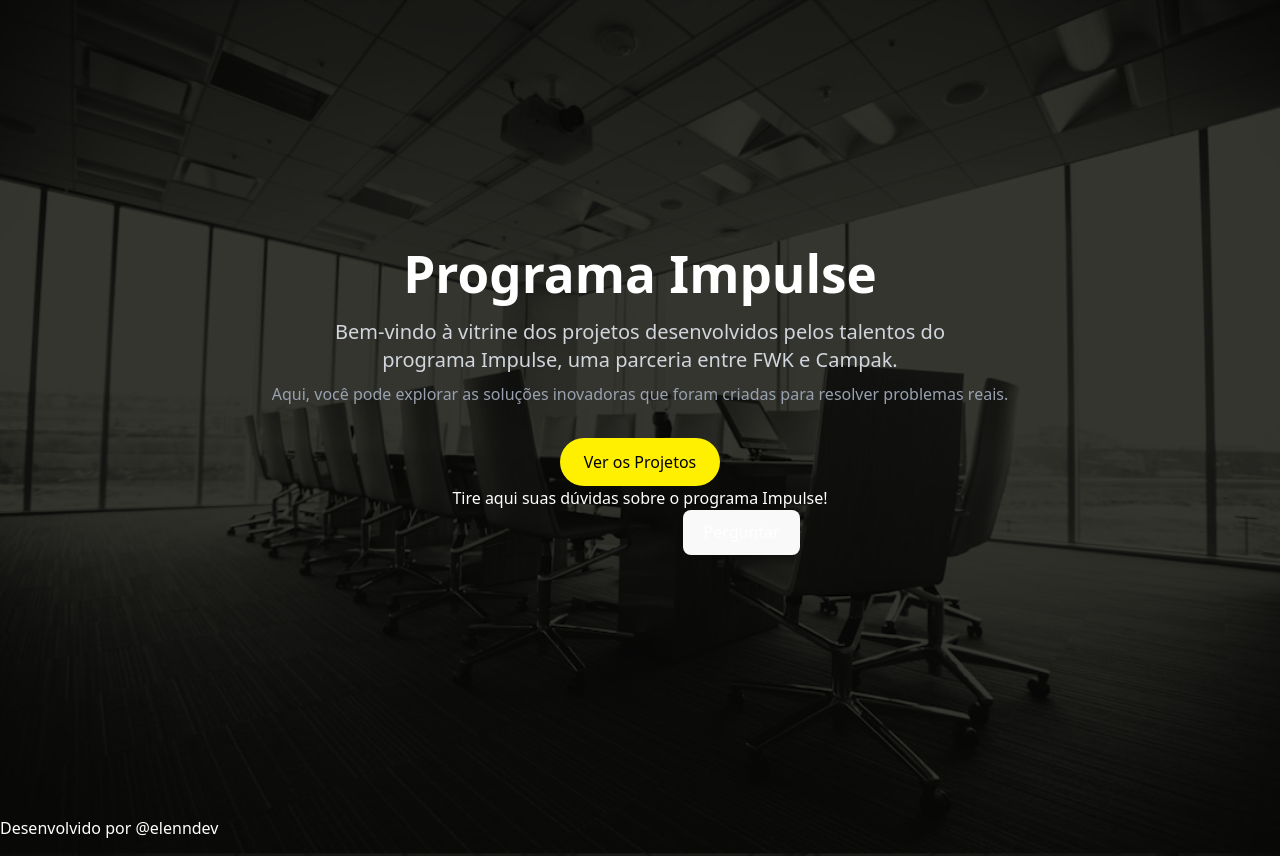
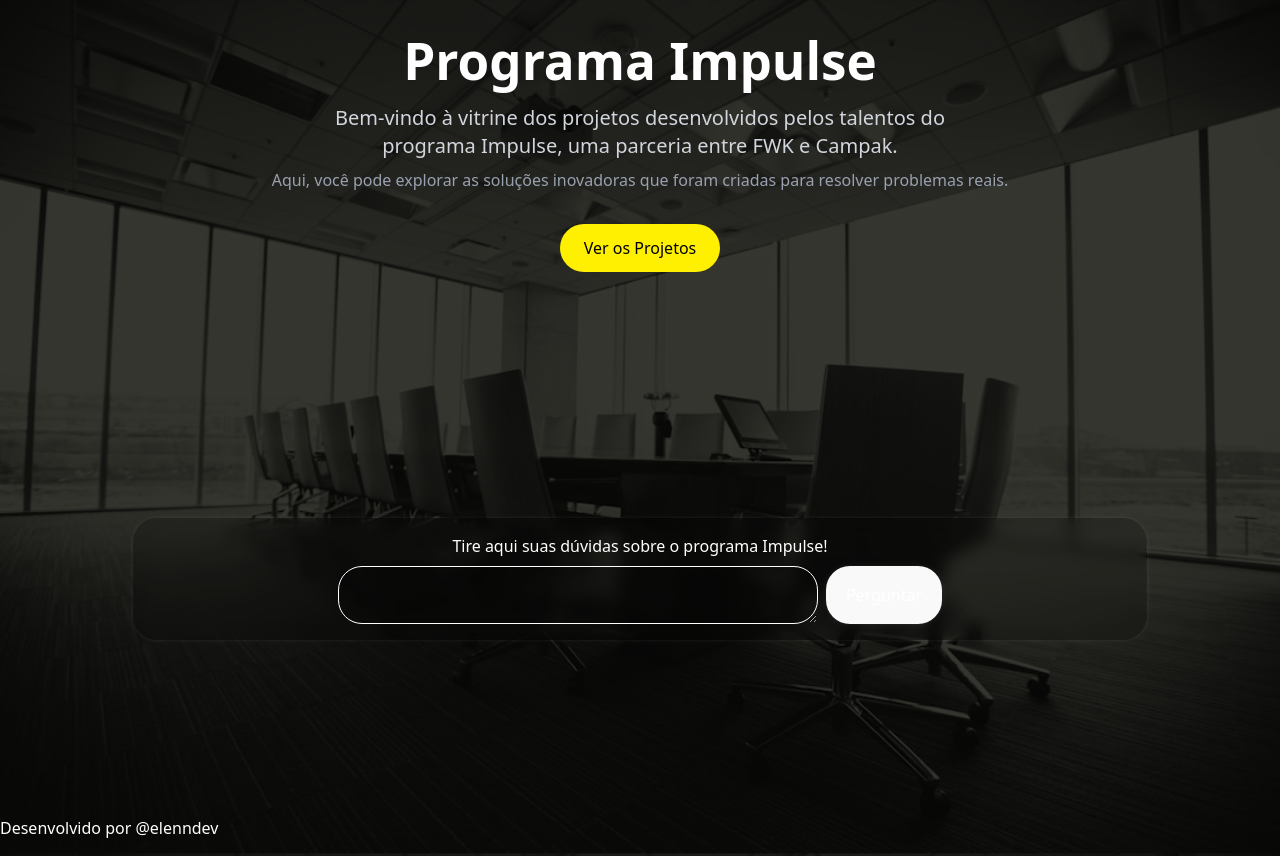
Before and after one commit to elenndev/Impulse-Portfolio, a React (Vite) app: page / in a window 1280 px wide. Built offline with nearby package versions, Linux system fonts and the light colour scheme; no server answers.

Commit message:
add to the context information about the project duration

```diff
--- a/src/components/AiQueryField.tsx
+++ b/src/components/AiQueryField.tsx
@@ -3,7 +3,9 @@
 
 export const AiQueryField = () => {
   const { aiResponse, handleFormSubmit } = useAiQueryField(cleanInput);
-  const inputRef = useRef<HTMLInputElement | null>(null);
+  const inputRef = useRef<HTMLTextAreaElement | null>(null);
+
+  const isLoading = aiResponse === "Analisando pergunta..."
 
   function cleanInput() {
     if (!inputRef?.current) return;
@@ -12,13 +14,21 @@
   }
 
   return (
-    <div>
-      <div className="aiField">{aiResponse}</div>
-      <form className="userField"
+    <section className="white-shadow-sm mx-auto mb-[8rem] mt-2 flex flex-col py-4 justify-center items-center w-full md:w-5/6 bg-[#0000002e] backdrop-blur-sm rounded-3xl">
+      <div className="aiField w-[90%] md:w-3/4 text-center mb-2">{aiResponse}</div>
+      <form className="userField flex flex-row gap-2"
         onSubmit={(e) => handleFormSubmit(e, inputRef.current)}>
-        <input ref={inputRef} type="text" minLength={5} required />
-        <button type="submit">Perguntar</button>
+        <textarea
+          ref={inputRef}
+          minLength={5} required
+          className="w-[30em] rounded-3xl border border-white bg-[#0000002e] pl-2 pt-2 flex items-center" />
+        <button
+          className="rounded-3xl white-shadow-sm disabled:opacity-60"
+          type="submit"
+          disabled={isLoading}>
+          Perguntar
+        </button>
       </form>
-    </div>
+    </section>
   )
 }
--- a/src/constants/impulseProjectContext.ts
+++ b/src/constants/impulseProjectContext.ts
@@ -1,4 +1,5 @@
 export const impulseProjectContext = {
   "O que é o projeto": "Programa IMPULSE é uma iniciativa voltada para a capacitação de jovens em programação e tecnologia, proporcionando uma formação prática, gratuita e imersiva. Além de impactar socialmente os participantes, o programa fortalece sua qualificação profissional, preparando-os para atuar no mercado de tecnologia como Desenvolvedoresas Júnior.",
-  "Mais informações": " Programa IMPULSE é totalmente gratuito para os participantes e foram distribuidos equipamentos para quem não possuia um notebook, conseguir participar. O grupo que participou foi composto de jovens de 16 a 29 anos, que residam em Maracanaú/CE ou Itumbiara/GO, e estejam cursando ou tenham concluído o ensino médio em escola pública. Porém quanto a localização, o projeto aconteceu de forma remota, com exceção apenas da visita técnica a CanPack, que aconteceu nas fábricas da cidade de Itumbiara e de Maracanaú. Os participantes foram avaliados periodicamente por meio de desafios, projetos práticos e exercícios dentro da plataforma FreeCodeCamp e receberam aulas dos mentores e dos experts em diversos tópicos essencials no mundo tech, foram elas aulas de Gestão de tempo e entendimento do problema, Validação do problema e prototipagem da solução, Gestão e organização de time, conceitos de design UI/UX, como se preparar para carreira tech, empreendedorismo na vida real, além do conteúdo técnico aprendido através da plataforma FreeCodeCamp, que permite que além de aprender de forma gratuíta, os participantes pudessem também resgatar seus certificados do que foi aprendido na plataforma. Além disso, através de grupos de mentoria, o programa oferece um espaço que os participantes conseguiram um colaborar com o outro, desenvolvendo assim soft skills de comunicação e trabalho em equipe."
+  "Mais informações": "Programa IMPULSE é totalmente gratuito para os participantes e foram distribuidos equipamentos para quem não possuia um notebook, conseguir participar. O grupo que participou foi composto de jovens de 16 a 29 anos, que residam em Maracanaú/CE ou Itumbiara/GO, e estejam cursando ou tenham concluído o ensino médio em escola pública. Porém quanto a localização, o projeto aconteceu de forma remota, com exceção apenas da visita técnica a CanPack, que aconteceu nas fábricas da cidade de Itumbiara e de Maracanaú. Os participantes foram avaliados periodicamente por meio de desafios, projetos práticos e exercícios dentro da plataforma FreeCodeCamp e receberam aulas dos mentores e dos experts em diversos tópicos essencials no mundo tech, foram elas aulas de Gestão de tempo e entendimento do problema, Validação do problema e prototipagem da solução, Gestão e organização de time, conceitos de design UI/UX, como se preparar para carreira tech, empreendedorismo na vida real, além do conteúdo técnico aprendido através da plataforma FreeCodeCamp, que permite que além de aprender de forma gratuíta, os participantes pudessem também resgatar seus certificados do que foi aprendido na plataforma. Além disso, através de grupos de mentoria, o programa oferece um espaço que os participantes conseguiram um colaborar com o outro, desenvolvendo assim soft skills de comunicação e trabalho em equipe.",
+  "Duração do programa": "No momento, esta foi a primeira edição do programa. A duração da etapa de aulas, exercicíos no FreeCodeCamp, desafios, desenvolvimento dos projetos, foi de 08/042025 até 08/09/2025. A apresentação dos projetos desenvolvidos para a banca de avaliação aconteceu no dia 09/09/2025, além disso a cerimônia de encerramento que aconteceu na sede da CanPack das cidades de Itumbiara e Maracanaú respectivamente nas datas 10/09/2025 e 17/09/2025."
 }
--- a/src/hooks/useAiQueryField.ts
+++ b/src/hooks/useAiQueryField.ts
@@ -3,12 +3,13 @@
 
 export const useAiQueryField = (cleanInput: () => void) => {
   const [aiResponse, setAiResponse] = useState("Tire aqui suas dúvidas sobre o programa Impulse!");
-  // const [userQuestion, setUserQuestion] = useState("");
 
-  async function handleFormSubmit(e: React.FormEvent, input: HTMLInputElement | null) {
+  async function handleFormSubmit(e: React.FormEvent, input: HTMLTextAreaElement | null) {
     e.preventDefault()
 
     if (!input) return;
+
+    setAiResponse("Analisando pergunta...")
 
     const userQuestion = input.value;
 
--- a/src/index.css
+++ b/src/index.css
@@ -1,5 +1,10 @@
 @import "tailwindcss";
 
+.white-shadow-sm {
+  box-shadow:
+    0 0 6px -1px rgba(255, 255, 255, 0.1),
+    0 0 4px -1px rgba(255, 255, 255, 0.06);
+}
 
 .btn-yellow {
   background: #FFF001;
@@ -78,7 +83,6 @@
 }
 
 button {
-  border-radius: 8px;
   border: 1px solid transparent;
   padding: 0.6em 1.2em;
   font-size: 1em;
--- a/src/pages/Homepage.tsx
+++ b/src/pages/Homepage.tsx
@@ -3,15 +3,17 @@
 
 export function Homepage() {
   return (
-    <div className="flex flex-col items-center justify-center h-screen p-8">
+    <div className="flex flex-col items-center justify-between h-screen p-8">
+      <section className="flex flex-col items-center w-full">
         <h1 className="text-5xl font-bold text-destaque-amarelo">Programa Impulse</h1>
         <p className="mt-4 text-xl text-center max-w-2xl text-gray-300">
           Bem-vindo à vitrine dos projetos desenvolvidos pelos talentos do programa Impulse, uma parceria entre FWK e Campak.
         </p>
-      <p className="mt-2 text-md text-gray-400">Aqui, você pode explorar as soluções inovadoras que foram criadas para resolver problemas reais.</p>
+        <p className="mt-2 text-md text-gray-400 text-center">Aqui, você pode explorar as soluções inovadoras que foram criadas para resolver problemas reais.</p>
         <Link to="/grupos" className="mt-8 px-6 py-3 btn-yellow btn-primary text-black font-semibold rounded-full hover:bg-yellow-400 transition-colors">
           Ver os Projetos
         </Link>
+      </section>
       <AiQueryField />
     </div>
   );
--- a/src/service/gemini.ts
+++ b/src/service/gemini.ts
@@ -5,7 +5,7 @@
 
 export async function askGemini(question: string) {
 
-  const { "Mais informações": more, "O que é o projeto": about } = impulseProjectContext
+  const { "Mais informações": more, "O que é o projeto": about, "Duração do programa": duration } = impulseProjectContext
 
   const response = await ai.models.generateContent({
     model: "gemini-2.5-flash",
@@ -14,6 +14,8 @@
       ${about}
 
       ${more}
+
+      ${duration}
 
       ---
       **Pergunta:**
```
Lines whose indentation alone changed are shown as unchanged.
